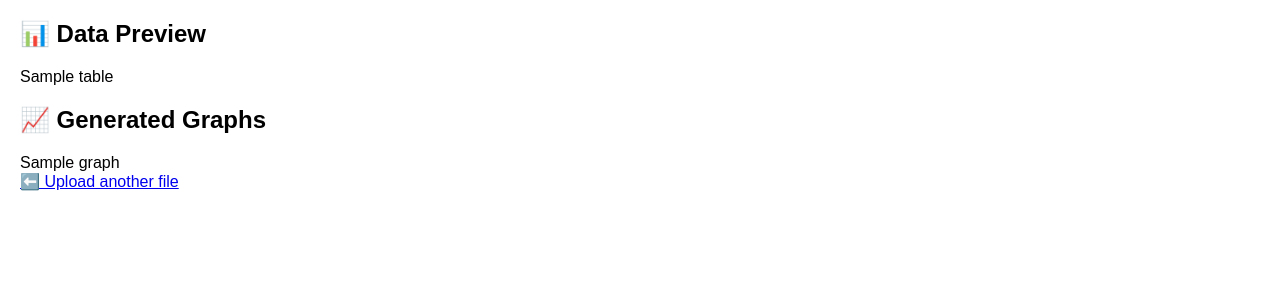
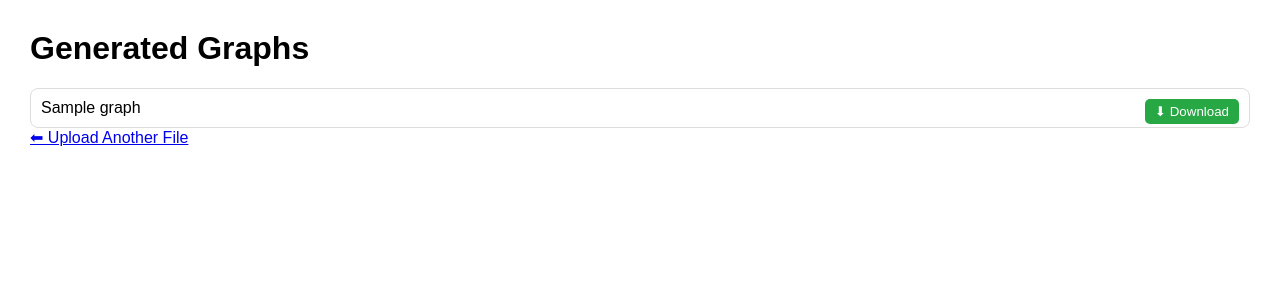
Before and after one commit to Sakazuki-Akainu/my-projekt, a Flask app: template templates/results.html in a window 1280 px wide. Shown: the top 300 px of the page. Run offline with Flask 3, Linux system fonts and the light colour scheme; the template is opened without the code that fills it: most values are stand-ins (such as "Sample title", 1, 10 or a date in 2020); some libraries are stand-ins or nearby versions.

Commit message:
Update results.html

```diff
--- a/templates/results.html
+++ b/templates/results.html
@@ -2,25 +2,39 @@
 <html>
 <head>
     <title>Results</title>
+    <script src="https://cdn.plot.ly/plotly-latest.min.js"></script>
     <style>
-        body { font-family: Arial, sans-serif; margin: 20px; }
-        .graph-container { display: grid; grid-template-columns: 1fr 1fr; gap: 20px; }
-        iframe { width: 100%; height: 400px; border: none; }
+        body { font-family: Arial, sans-serif; margin: 30px; }
+        .graph-container { display: flex; flex-wrap: wrap; gap: 20px; }
+        .graph { flex: 1 1 45%; min-width: 400px; border: 1px solid #ddd; padding: 10px; border-radius: 8px; position: relative; }
+        .download-btn {
+            position: absolute;
+            top: 10px; right: 10px;
+            background: #28a745;
+            color: white; border: none;
+            padding: 5px 10px;
+            border-radius: 5px;
+            cursor: pointer;
+        }
     </style>
 </head>
 <body>
-    <h2>📊 Data Preview</h2>
-    {% for table in tables %}
-        {{ table | safe }}
-    {% endfor %}
-
-    <h2>📈 Generated Graphs</h2>
+    <h1>Generated Graphs</h1>
     <div class="graph-container">
         {% for graph in graphs %}
-            <div class="graph">{{ graph | safe }}</div>
+        <div class="graph">
+            <button class="download-btn" onclick="downloadGraph('{{loop.index0}}')">⬇ Download</button>
+            <div id="graph{{loop.index0}}">{{ graph|safe }}</div>
+        </div>
         {% endfor %}
     </div>
+    <a href="/">⬅ Upload Another File</a>
 
-    <a href="/">⬅️ Upload another file</a>
+    <script>
+        function downloadGraph(id) {
+            var graphDiv = document.getElementById("graph" + id).getElementsByClassName("plotly-graph-div")[0];
+            Plotly.downloadImage(graphDiv, {format: "png", filename: "graph_" + id});
+        }
+    </script>
 </body>
 </html>
```
